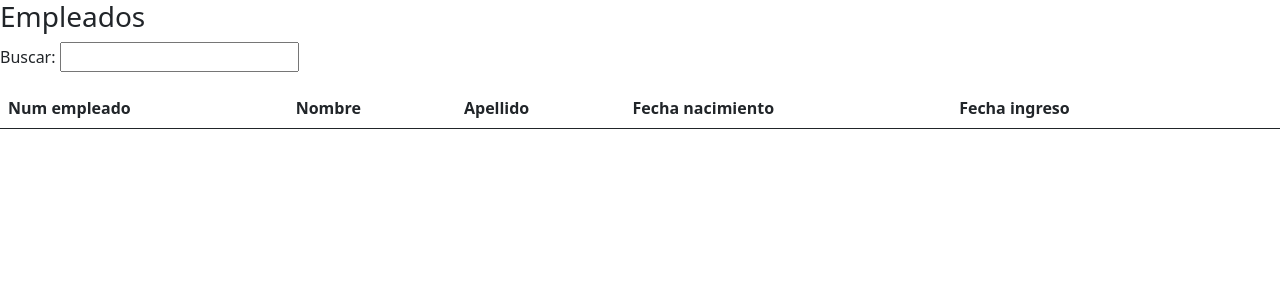
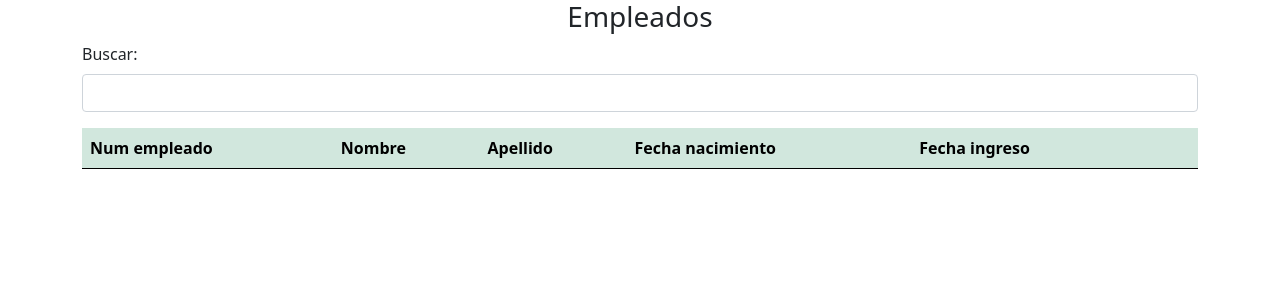
Before and after one commit to DavidDevGt/almacen_ajax_php, a PHP site: page / in a window 1280 px wide. Shown: the top 300 px of the page. Run offline with PHP 8.4, Linux system fonts and the light colour scheme; lists and menus that the app fills with data are empty.

Commit message:
Arreglos con Bootstrap y a load.php

```diff
--- a/config.php
+++ b/config.php
@@ -1,6 +1,6 @@
 <?php
 
-$conn = new mysqli("localhost", "root", "password", "almacen");
+$conn = new mysqli("localhost", "root", "", "almacen");
 
 if ($conn->connect_error){
     die("Error conectando la base de datos... " . $conn->connect_error);
--- a/index.php
+++ b/index.php
@@ -7,16 +7,17 @@
     <link href="https://cdn.jsdelivr.net/npm/bootstrap@5.0.2/dist/css/bootstrap.min.css" rel="stylesheet" integrity="sha384-EVSTQN3/azprG1Anm3QDgpJLIm9Nao0Yz1ztcQTwFspd3yD65VohhpuuCOmLASjC" crossorigin="anonymous">
 </head>
 <body>
-    <h3>Empleados</h3>
+    <div class="container">
+        <h3 class="text-center">Empleados</h3>
 
-    <form action="" method="post">
-        <label for="campo">Buscar: </label>
-        <input type="text" name="campo" id="campo">
+        <form class="mb-3 mt-2" action="" method="post">
+            <label class="form-label" for="campo">Buscar: </label>
+            <input class="form-control" type="text" name="campo" id="campo">
         </form>
 
         <p></p>
 
-    <table class="table table-striped">
+        <table class="table table-hover table-success table-striped">
             <thead>
                 <th>Num empleado</th>
                 <th>Nombre</th>
@@ -31,5 +32,6 @@
 
             </tbody>
         </table>
+    </div>
 </body>
 </html>
```
Lines whose indentation alone changed are shown as unchanged.
